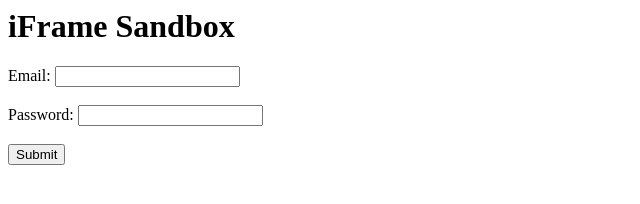
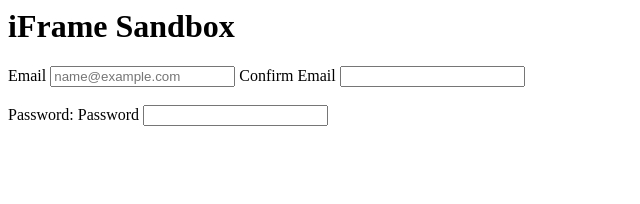
Before and after one commit to rfnext/iframe-sandbox, a plain HTML site: page index.html in a window 1280 px wide. Shown: the whole page, without its empty margins (0-640 px from the left). Drawn offline with Linux system fonts and the light colour scheme.

Commit message:
Update index.html

```diff
--- a/index.html
+++ b/index.html
@@ -1,9 +1,14 @@
 <h1>iFrame Sandbox</h1>
 
 <form action="/" method="get" autocomplete="on">
-  <label for="email">Email:</label>
-  <input type="text" id="email" name="email"><br><br>
+  <label for="frmEmailA">Email</label>
+  <input type="email" name="email" id="frmEmailA" placeholder="name@example.com" required autocomplete="email">
+
+  <!-- note that "emailC" will not be autocompleted -->
+  <label for="frmEmailC">Confirm Email</label>
+  <input type="email" name="emailC" id="frmEmailC" required autocomplete="email"><br><br>
   <label for="password">Password:</label>
-  <input type="text" id="password" name="password"><br><br>
-  <input type="submit">
+
+  <label for="frmPwd">Password</label>
+  <input type="password" name="password" id="password" required autocomplete="current-password">
 </form>
```
